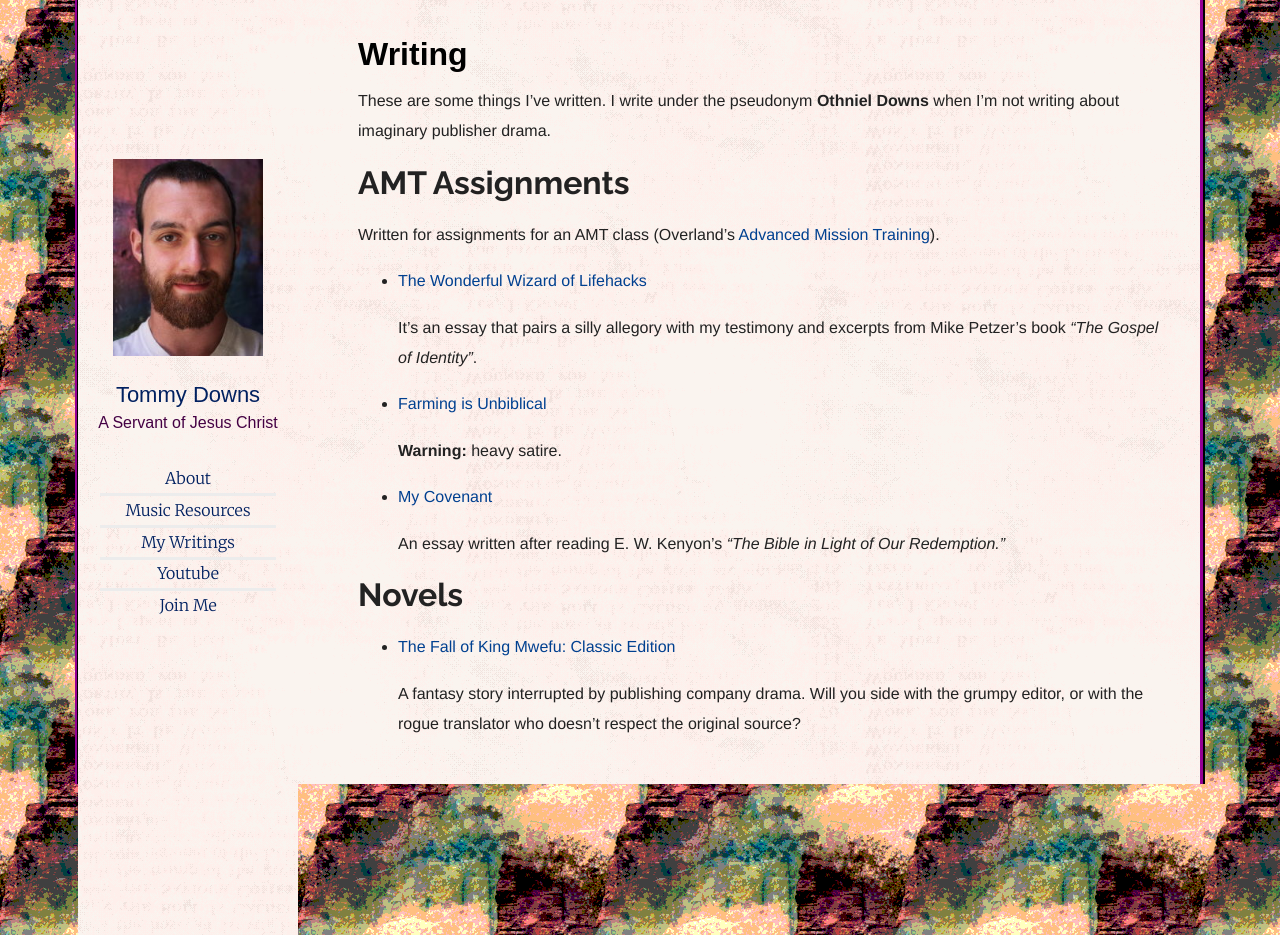
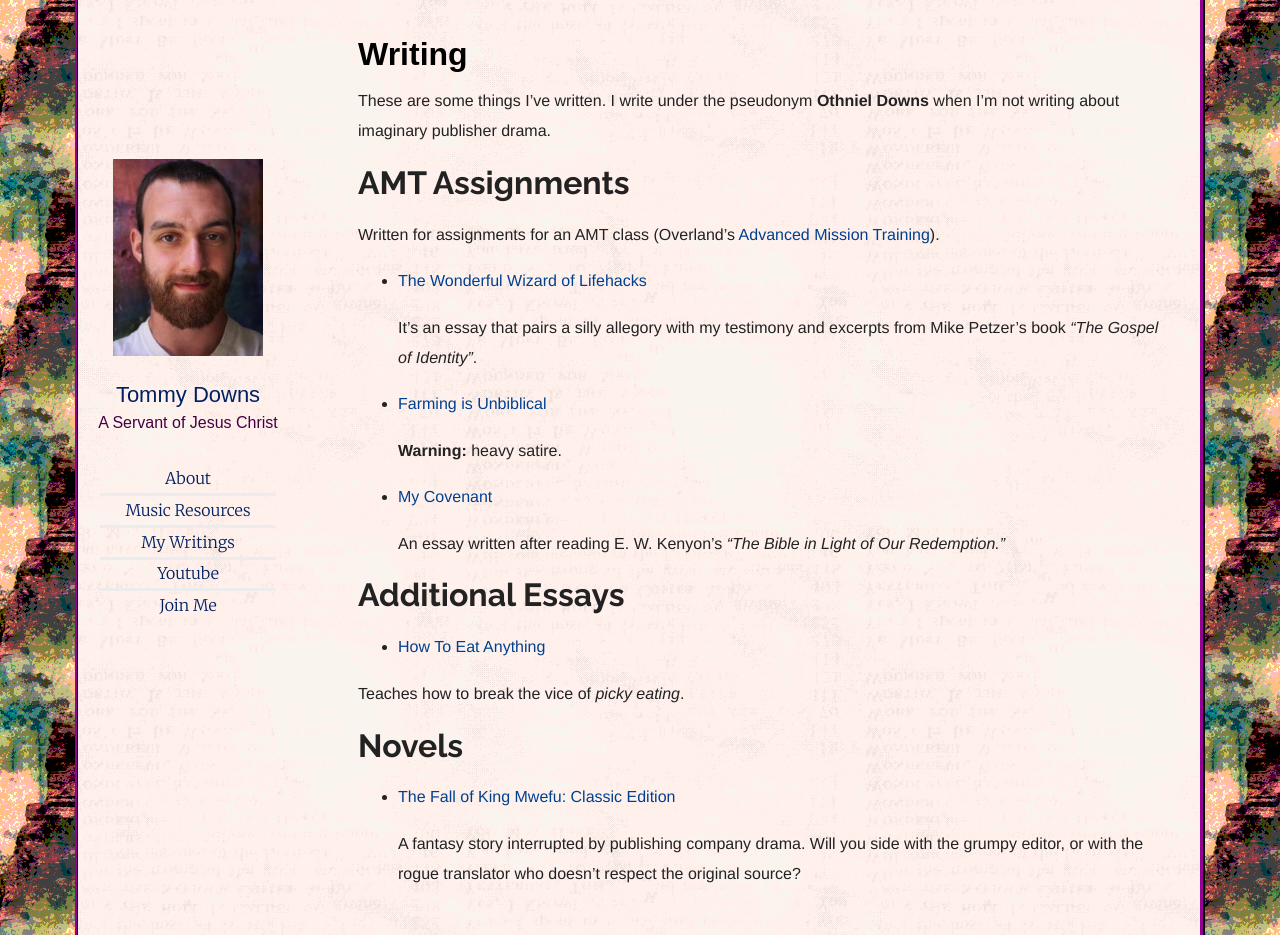
Before and after one commit to tnelsond/tnelsond, a Jekyll site: the page built from writing.md, in a window 1280 px wide and 935 px high. Built offline with Jekyll 4.4.1, drawn with Linux system fonts in a browser that asks for light colours.

Commit message:
how to eat anything

```diff
--- a/writing.md
+++ b/writing.md
@@ -24,6 +24,13 @@ Written for assignments for an AMT class (Overland's [Advanced Mission Training]
   An essay written after reading E. W. Kenyon's *"The Bible in Light of Our Redemption."*
 
 
+Additional Essays
+=============
+- [How To Eat Anything](/assets/howtoeatanything.pdf)
+
+Teaches how to break the vice of *picky eating*.
+
+
 Novels
 ======
 
```
Also changed, not shown: 1 other file.
